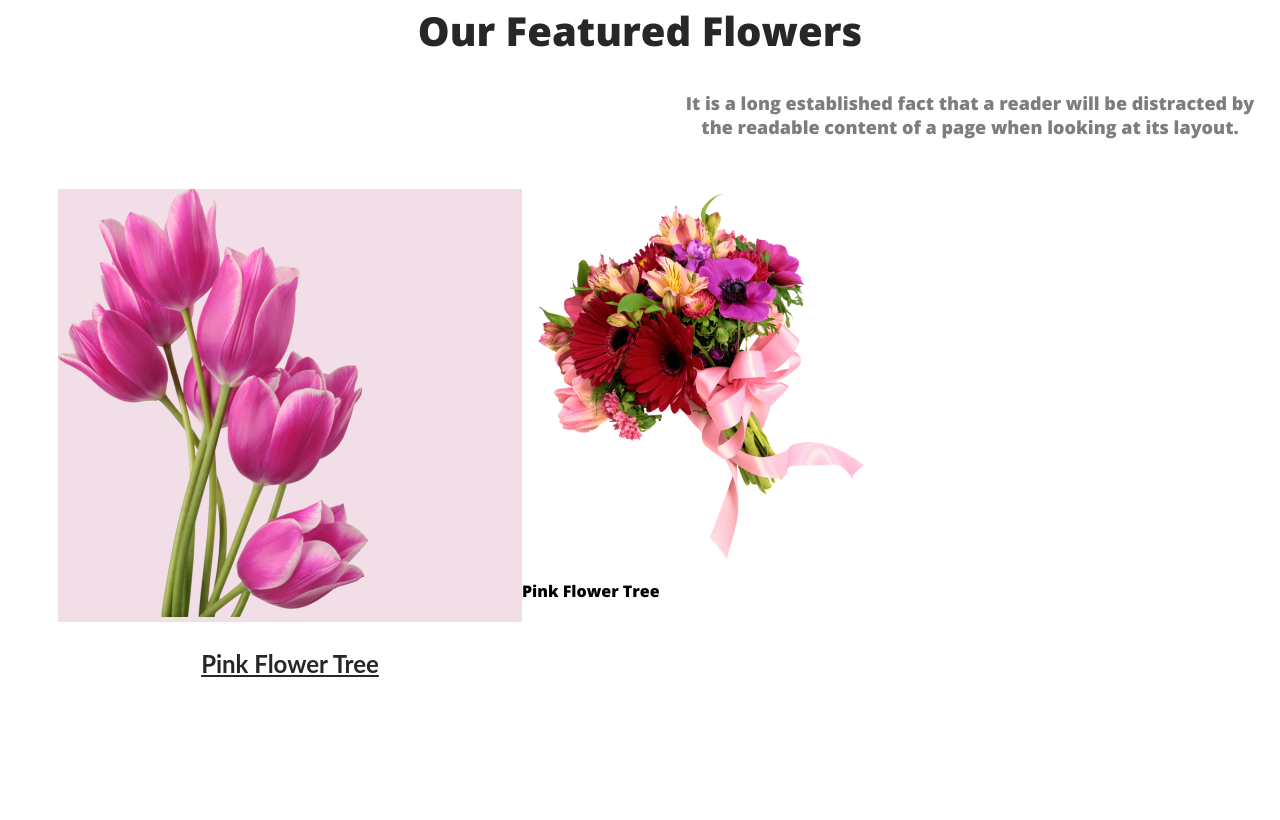
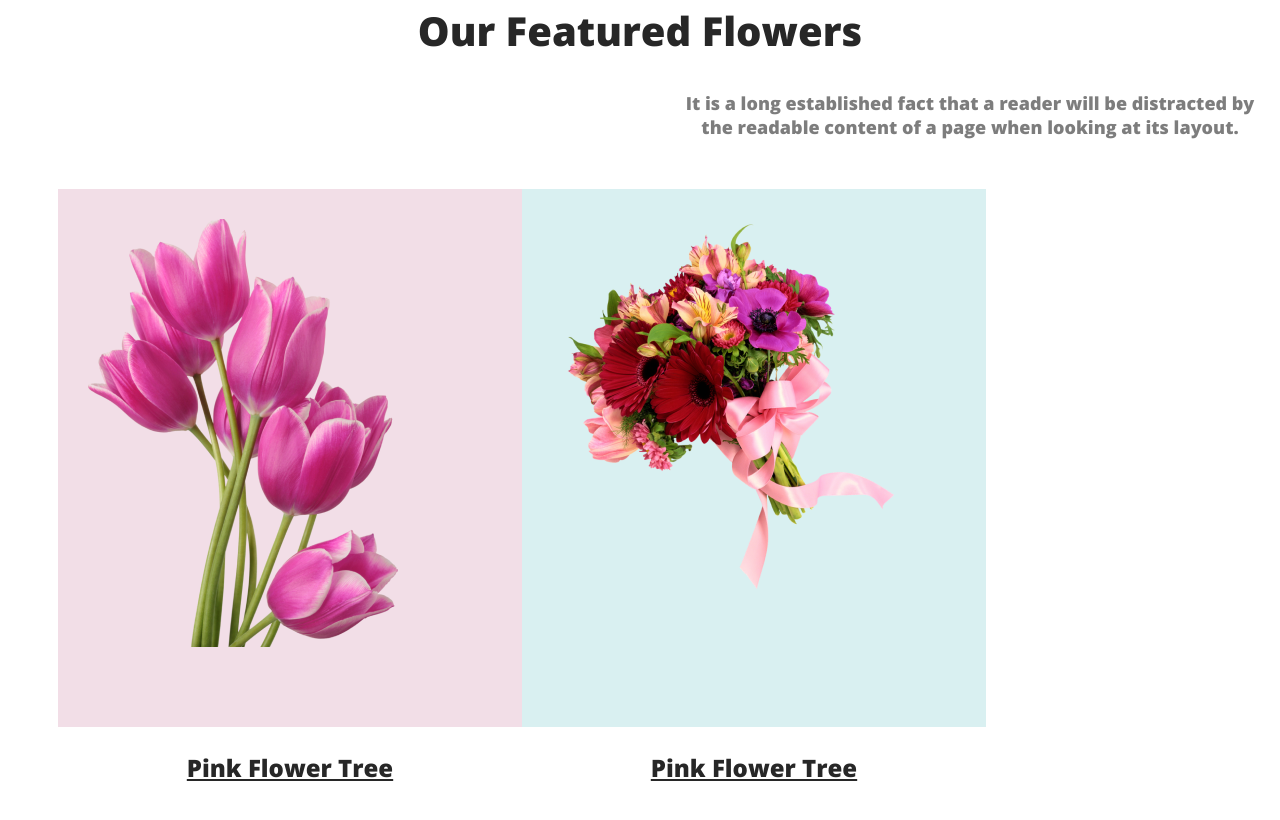
Before and after one commit to Tanjir-Tapu/assignment-1, a plain HTML site: page index.html in a window 1280 px wide. Shown: the part 1055-1875 px from the top of the page. Before the commit the page ends 1810 px from the top, so only its background shows below. Drawn offline with nearby package versions, Linux system fonts and the light colour scheme.

Commit message:
add code

```diff
--- a/index.html
+++ b/index.html
@@ -30,6 +30,7 @@
                 <h2  class="first-section-title">Our Featured Flowers</h2>
                 <p class="first-section-p">It is a long established fact that a reader will be distracted by the readable content of a page when looking at its layout.</p>
             </div>
+            <!-- one -->
             <div class="tree-section">
                 <div class="Pink-Flower-Tree">
                     <div class="one">
@@ -37,12 +38,14 @@
                     </div>
                     <p class="one-p">Pink Flower Tree</p>
                 </div>
+                <!-- two -->
                 <div class="Pink Flower Tree">
                     <div class="two">
-                        <img src="Flower Asset/pngwing 5.png" alt="">
+                        <img class="two-img" src="Flower Asset/pngwing 5.png" alt="">
                     </div>
                     <p class="two-p">Pink Flower Tree</p>
                 </div>
+                <!-- three -->
                 <div></div>
             </div>
         </section>
--- a/styel.css
+++ b/styel.css
@@ -70,29 +70,48 @@ button {
     padding-right: 665px;
     margin-top: 24px;
 }
-.tree-section{
+
+.tree-section {
     display: flex;
     margin: 50px;
 }
 
-.Pink-Flower-Tree{
+.Pink-Flower-Tree {}
+
+.one {
+    background-color: #A7216226;
+    width: 464px;
+    height: 538px;
+}
+
+.one-img {
+
+    padding: 30px 30px 0px 30px;
 
 }
-.one{
-    background-color: #A7216226;
-    width: 464px;
-}
-.one-img{
-    width: 310px;
 
-}
-.one-p{
+.one-p {
     color: #272727;
     text-align: center;
-    font-family: Lato;
     font-size: 24px;
-    font-style: normal;
-    font-weight: 700;
-    line-height: 35px;
     text-decoration-line: underline;
 }
+
+.two {
+    background-color: #0597A026;
+    width: 464px;
+    height: 538px;
+}
+
+.two-img {
+    width: 370px;
+
+    padding: 30px 30px 0px 30px;
+}
+
+.two-p {
+    color: #272727;
+    text-align: center;
+    font-size: 24px;
+    text-decoration-line: underline;
+}
```
